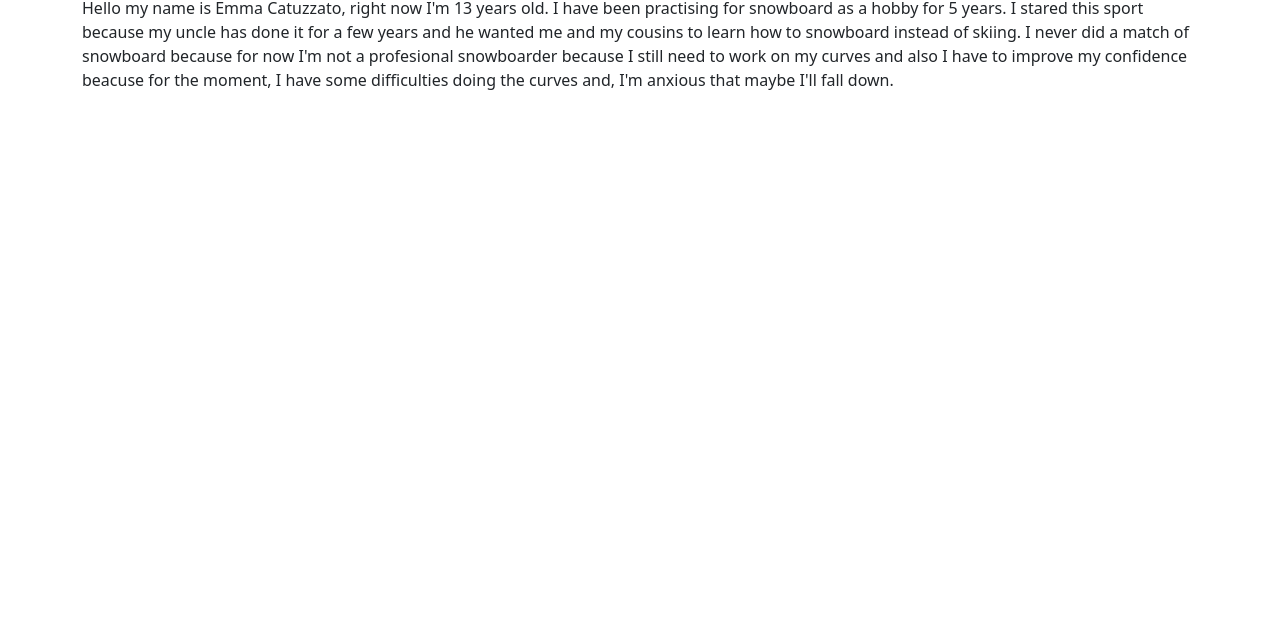
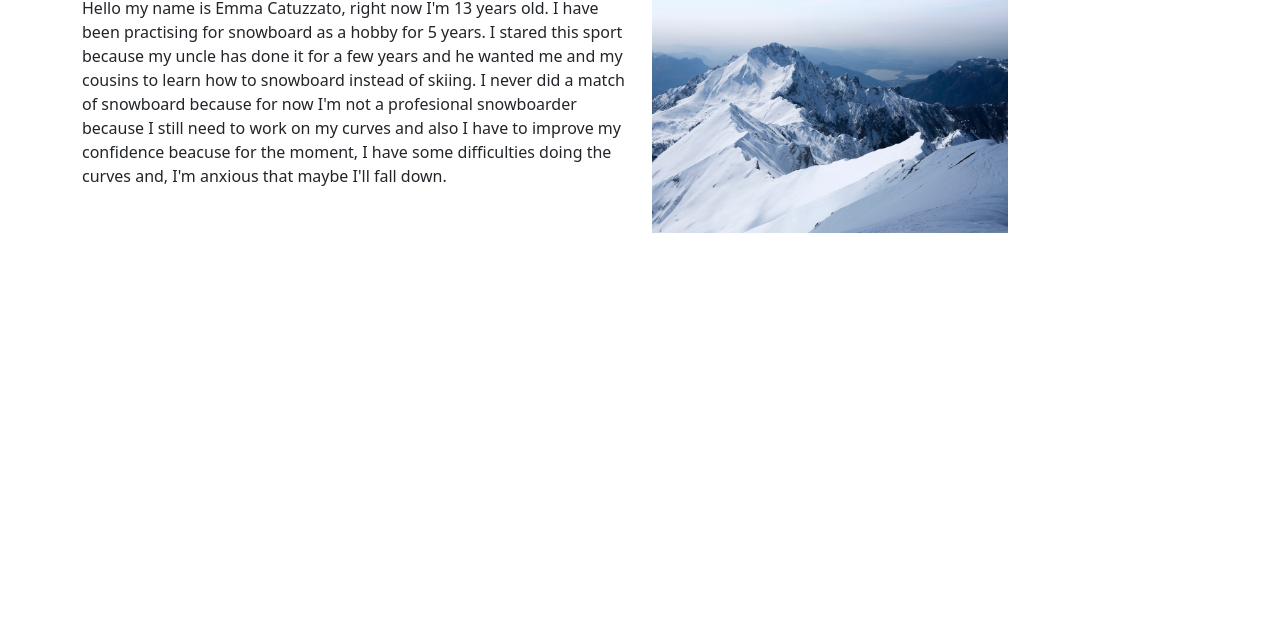
Before and after one commit to emmacatuz/EEC, a plain HTML site: page threesnowboard.html in a window 1280 px wide. Shown: the part 164-800 px from the top of the page. Drawn offline with nearby package versions, Linux system fonts and the light colour scheme.

Commit message:
finished

```diff
--- a/threesnowboard.html
+++ b/threesnowboard.html
@@ -53,11 +53,13 @@
 
   <div class="text-center">
     <h1 class="display-1"> ABOUT ME </h1>
+
   </div>
 
+  <div class="container">
+    <div class="row">
+      <div class="col-6">
 
-
-  <div class="container">
         <p>
           Hello my name is Emma Catuzzato, right now I'm 13 years old.
           I have been practising for snowboard as a hobby for 5 years.
@@ -69,7 +71,16 @@
           I'm anxious that maybe I'll fall down.
         </p>
 
+
       </div>
+
+      <div class="col-4">
+        <img src="mountain.jpeg" alt="" class="img-fluid snowboardemma">
+
+      </div>
+    </div>
+  </div>
+
 
 
 
```
Also changed, not shown: mountain.jpeg (added). Lines whose indentation alone changed are shown as unchanged.
